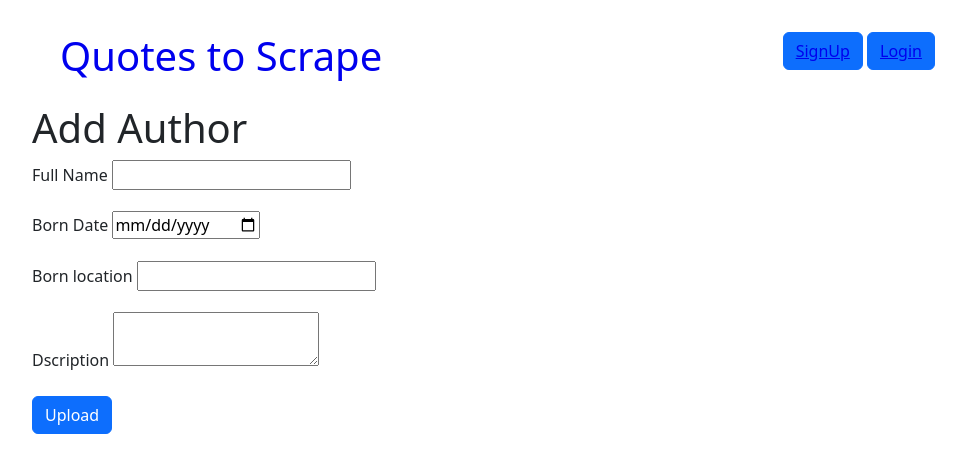
After one commit to olegdenko/HW_WEB10_QUOTES, a Django app: template hw_quotes/quotes/templates/quotes/add_author.html in a window 1280 px wide. The commit adds this page. Shown: the top 473 px of the page, without its empty margins (50-1016 px from the left). Run offline with Django 3.2, Linux system fonts and the light colour scheme; the template is opened without the code that fills it, so the values that code supplies are empty, except form fields; tables that the repository leaves empty hold one stand-in row (values such as "Sample post"); form fields are guessed from the names that the template uses; parts of the project's set-up code (start-up, migrations or seed data) failed here and were passed over.

Commit message:
doing_author

```diff
--- /dev/null
+++ b/hw_quotes/quotes/templates/quotes/add_author.html
@@ -0,0 +1,29 @@
+{% extends "quotes/base.html" %} {% block content %}
+<h1>Add Author</h1>
+<form
+  action="{% url 'quotes:add_author' %}"
+  method="post"
+  enctype="multipart/form-data"
+>
+  {% csrf_token %}
+  <div class="mb-3">
+    <label class="form-label">Full Name</label>
+    {{form.fullname}}
+  </div>
+  <div class="mb-3">
+    <label class="form-label">Born Date</label>
+    {{form.born_date}}
+  </div>
+  <div class="mb-3">
+    <label class="form-label">Born location</label>
+    {{form.born_location}}
+  </div>
+  <div class="mb-3">
+    <label class="form-label">Dscription</label>
+    {{form.description}}
+  </div>
+
+  <button type="submit" class="btn btn-primary">Upload</button>
+</form>
+
+{% endblock %}
--- a/hw_quotes/quotes/templates/quotes/base.html
+++ b/hw_quotes/quotes/templates/quotes/base.html
@@ -27,7 +27,7 @@
                 <div class="col-md-4">
                 <p>
                   {% if user.is_authenticated %}
-                    <a href="{% url 'users:logout' %}" class="btn btn-primary">Add Author</a>
+                    <a href="{% url 'quotes:add_author' %}" class="btn btn-primary">Add Author</a>
                     <a href="{% url 'users:logout' %}" class="btn btn-primary">Add Quote</a>
                     <a href="{% url 'users:logout' %}" class="btn btn-primary">Logout</a>
                   {% else %}
```
Also changed, not shown: hw_quotes/quotes/forms.py (+6 -4 lines), hw_quotes/quotes/views.py (+6 -4 lines).
